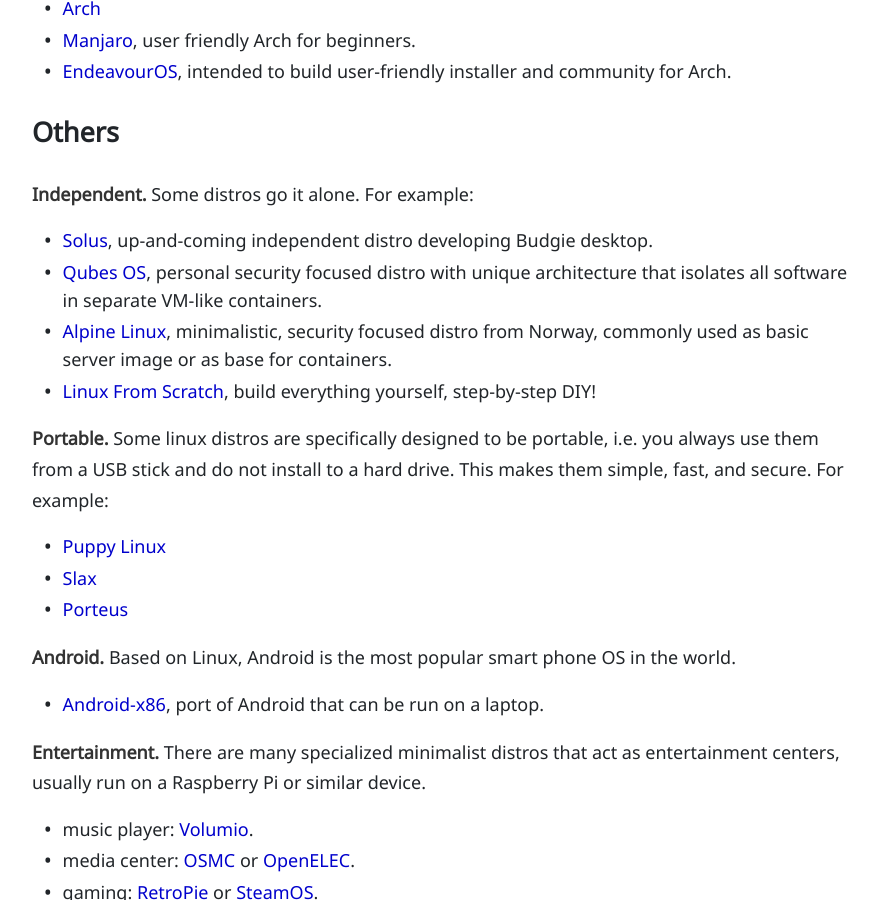
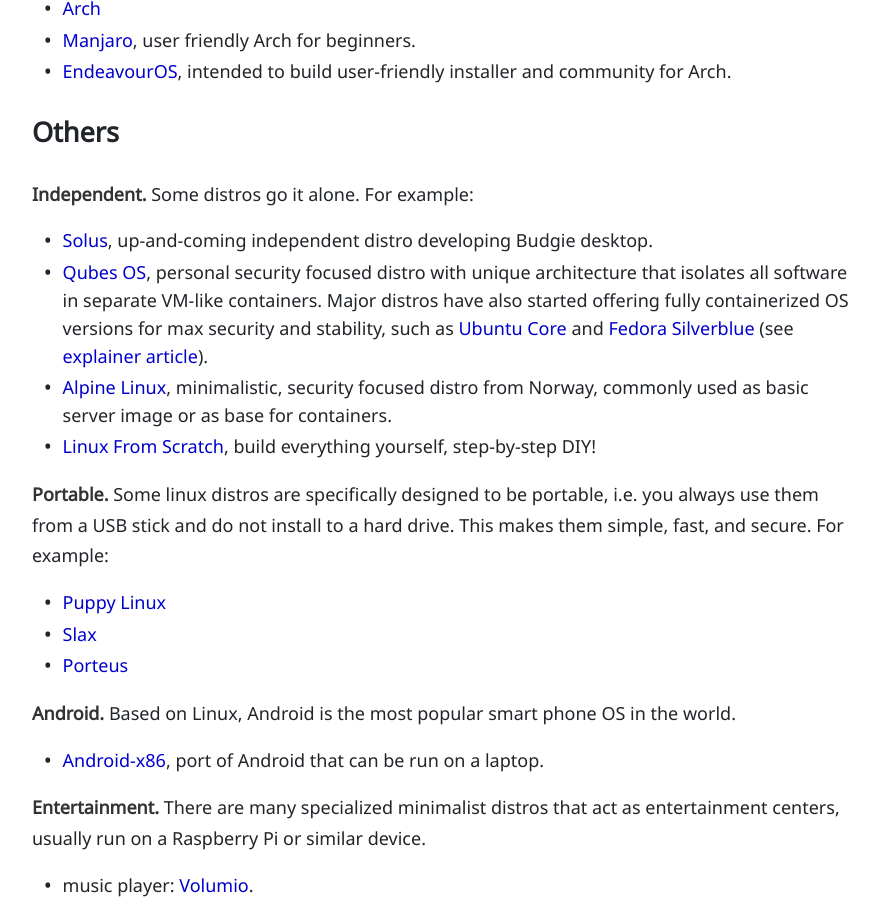
Before and after one commit to evanwill/_drafts, a Jekyll site: the page built from _notes/linux-intro.md, in a window 1280 px wide and 900 px high, scrolled down 8939 px. Shown: the whole window, without its empty margins (194-1073 px from the left). Built offline with Jekyll 4.4.1, drawn with Linux system fonts in a browser that asks for light colours; comment, search, counter and statistics services are not loaded.

Commit message:
container os

```diff
--- a/_notes/linux-intro.md
+++ b/_notes/linux-intro.md
@@ -227,7 +227,7 @@
 **Independent.** Some distros go it alone. For example:
 
 - [Solus](https://getsol.us/home/), up-and-coming independent distro developing Budgie desktop.
-- [Qubes OS](https://www.qubes-os.org/), personal security focused distro with unique architecture that isolates all software in separate VM-like containers.
+- [Qubes OS](https://www.qubes-os.org/), personal security focused distro with unique architecture that isolates all software in separate VM-like containers. Major distros have also started offering fully containerized OS versions for max security and stability, such as [Ubuntu Core](https://ubuntu.com/core) and [Fedora Silverblue](https://silverblue.fedoraproject.org/) (see [explainer article](https://arstechnica.com/gadgets/2021/02/ubuntu-core-20-adds-secure-boot-with-hardware-backed-encryption/)).
 - [Alpine Linux](https://www.alpinelinux.org/), minimalistic, security focused distro from Norway, commonly used as basic server image or as base for containers.
 - [Linux From Scratch](http://www.linuxfromscratch.org/), build everything yourself, step-by-step DIY!
 
```
